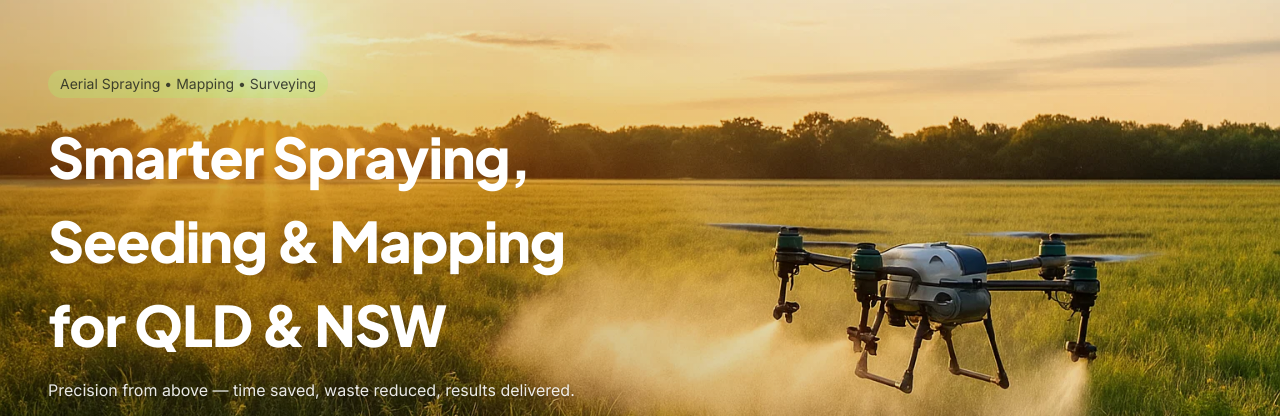
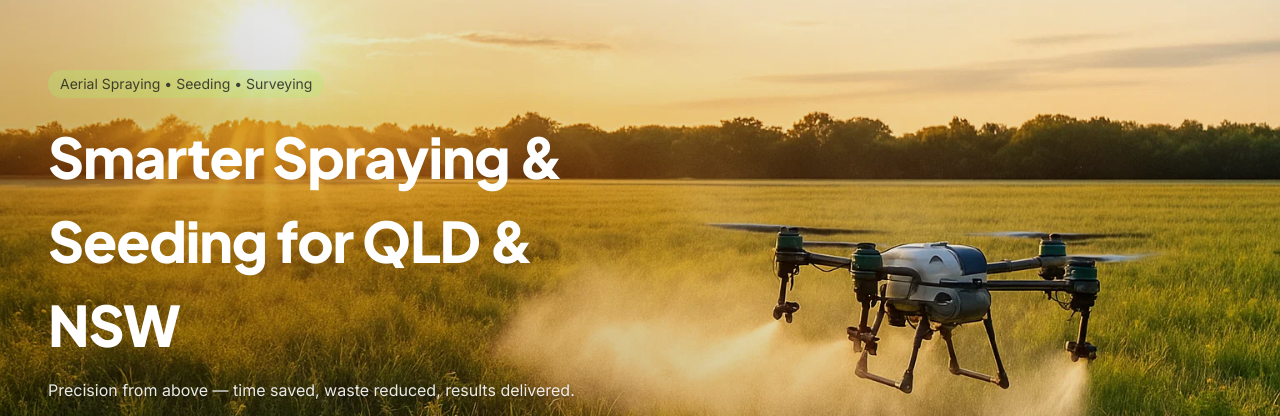
Before and after one commit to josh-thompson13/ads-website, a Next.js app: page / in a window 1280 px wide. Shown: the part 122-538 px from the top of the page. Built offline with nearby package versions, Linux system fonts and the light colour scheme; no server answers.

Commit message:
Remove mapping as a service

```diff
--- a/src/app/sitemap.ts
+++ b/src/app/sitemap.ts
@@ -24,7 +24,7 @@ export default function sitemap(): MetadataRoute.Sitemap {
     '/services/seeding-spreading/revegetation-projects',
     '/services/seeding-spreading/cover-crops',
     '/services/seeding-spreading/granular-application',
-    // Surveying & Mapping removed
+    // Service area and general pages
     '/service-area',
     '/gallery',
     '/about',
--- a/src/components/forms/QuoteForm.tsx
+++ b/src/components/forms/QuoteForm.tsx
@@ -14,7 +14,7 @@ const services = [
   "Crop Spraying",
   "Fire Ant Eradication",
   "Seeding & Spreading",
-  "Surveying & Mapping",
+  "Surveying",
   "General Enquiry",
 ];
 
@@ -27,7 +27,7 @@ const quoteSchema = z.object({
     "Crop Spraying",
     "Fire Ant Eradication",
     "Seeding & Spreading",
-    "Surveying & Mapping",
+    "Surveying",
     "General Enquiry",
   ], {
     required_error: "Please choose a service",
--- a/src/components/marketing/Hero.tsx
+++ b/src/components/marketing/Hero.tsx
@@ -41,10 +41,10 @@ export default function Hero() {
           <div className="lg:col-span-7">
             <div className="max-w-xl text-white  rounded-2xl p-5 md:p-6">
               <span className="kicker">
-                Aerial Spraying • Mapping • Surveying
+                Aerial Spraying • Seeding • Surveying
               </span>
               <h1 className="h1 mt-4 text-white">
-                Smarter Spraying, Seeding & Mapping for QLD & NSW
+                Smarter Spraying & Seeding for QLD & NSW
               </h1>
               <p className="mt-3 text-white/90 drop-shadow-[0_1px_1px_rgba(0,0,0,0.35)]">
                 Precision from above — time saved, waste reduced, results
--- a/src/components/site-header.tsx
+++ b/src/components/site-header.tsx
@@ -51,7 +51,6 @@ export function SiteHeader() {
           <Link href="/services/seeding-spreading" className="hover:text-secondary-hover">
             Seeding & Spreading
           </Link>
-          {/** Mapping removed */}
           <Link href="/service-area" className="hover:text-secondary-hover">
             Service Area
           </Link>
@@ -142,7 +141,6 @@ export function SiteHeader() {
                     Seeding & Spreading
                   </Link>
                 </li>
-                {/** Mapping removed */}
                 <li>
                   <Link
                     href="/service-area"
```
